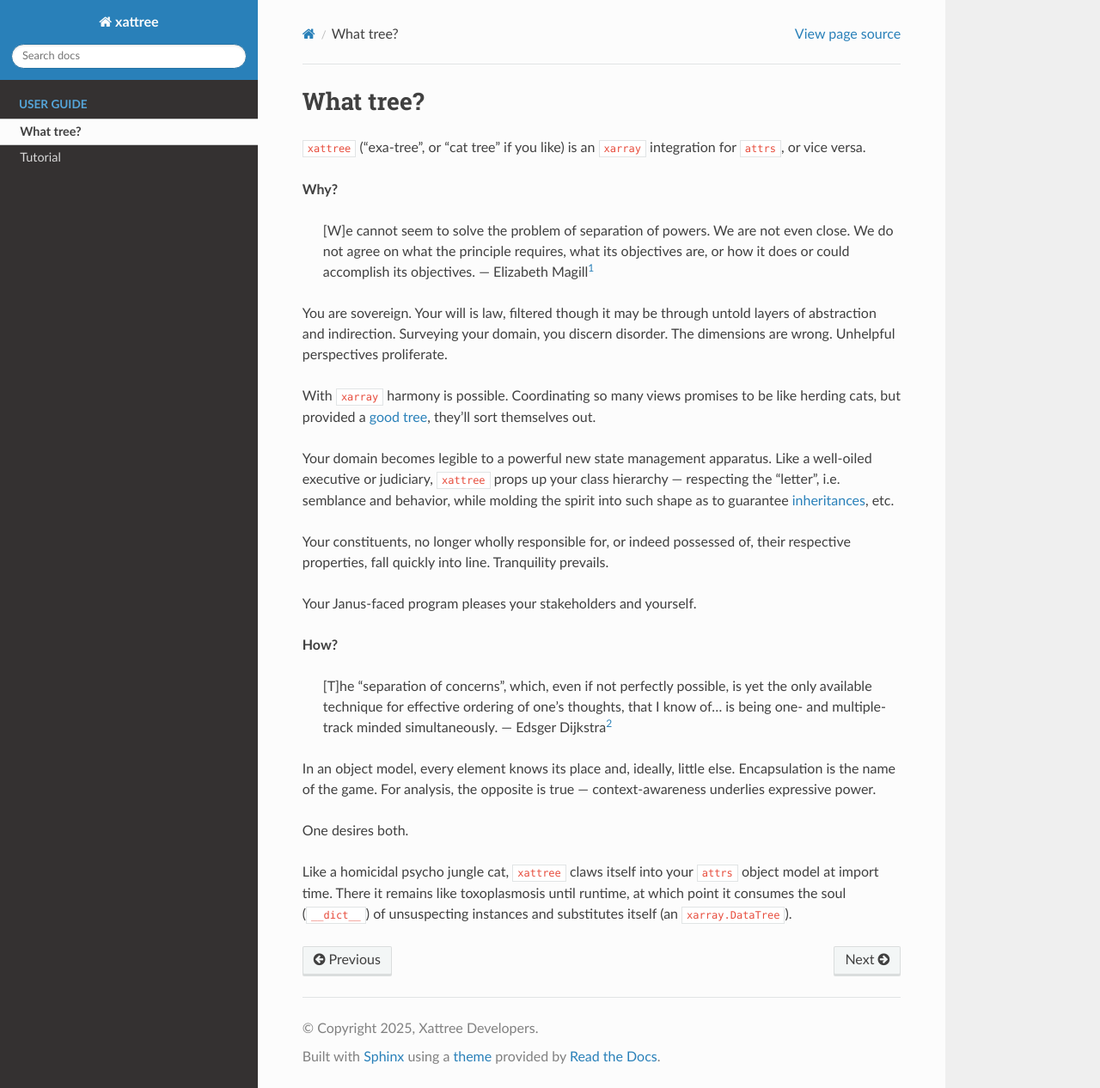
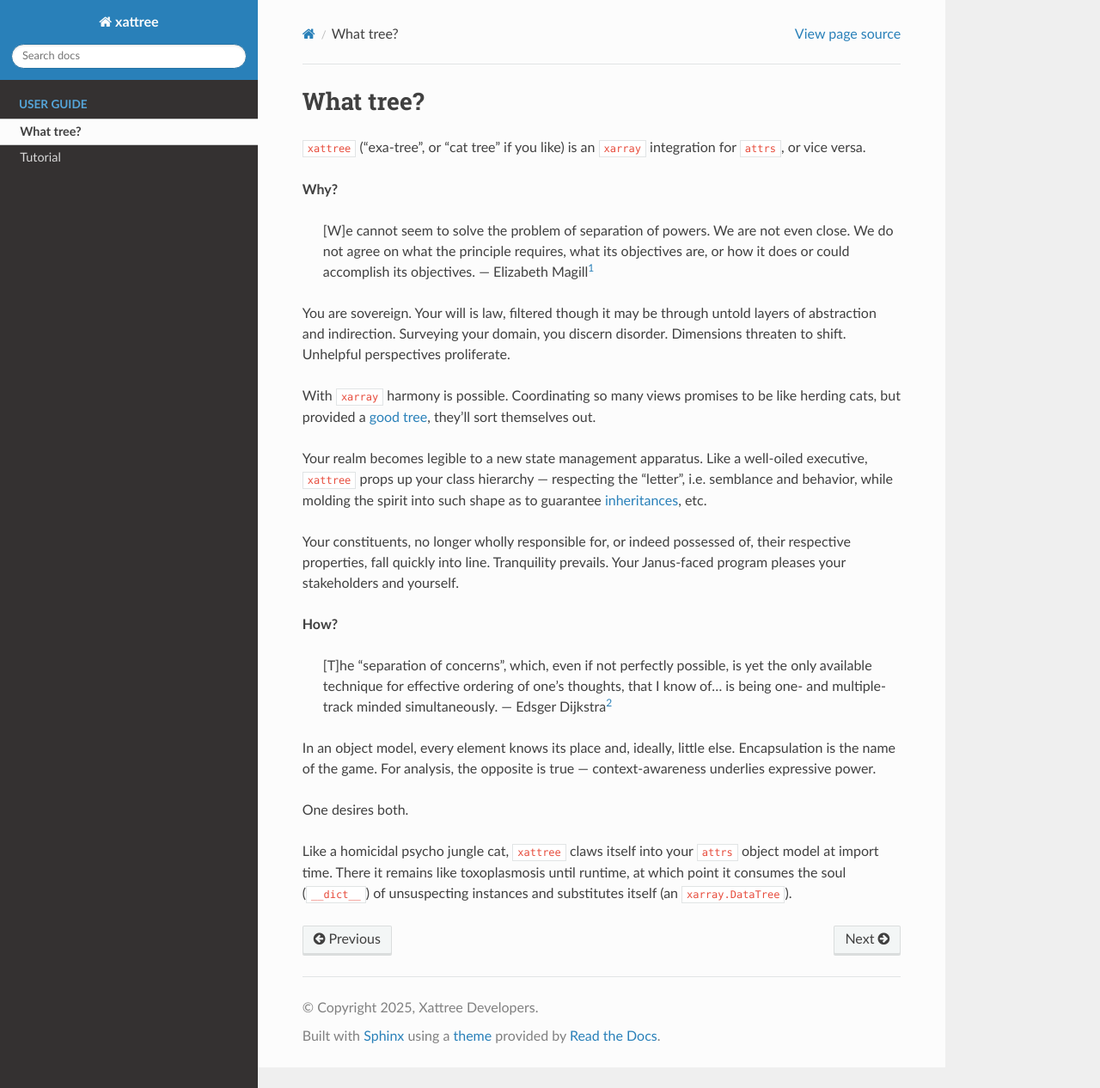
Before and after one commit to modflowpy/xattree, a Sphinx documentation site: the page built from docs/md/wat.md, in a window 1280 px wide and 1266 px high. Shown: the whole window at 86% size. Built offline with Sphinx 7.4.7 and the Read the Docs theme 3.1.0, drawn with Linux system fonts in a browser that asks for light colours; pages that are not in the unit, such as notebooks, are missing from menus.

```diff
--- a/docs/md/wat.md
+++ b/docs/md/wat.md
@@ -6,15 +6,13 @@
 
 > [W]e cannot seem to solve the problem of separation of powers. We are not even close. We do not agree on what the principle requires, what its objectives are, or how it does or could accomplish its objectives. &mdash; Elizabeth Magill<sup>[1]</sup>
 
-You are sovereign. Your will is law, filtered though it may be through untold layers of abstraction and indirection. Surveying your domain, you discern disorder. The dimensions are wrong. Unhelpful perspectives proliferate.
+You are sovereign. Your will is law, filtered though it may be through untold layers of abstraction and indirection. Surveying your domain, you discern disorder. Dimensions threaten to shift. Unhelpful perspectives proliferate.
 
 With `xarray` harmony is possible. Coordinating so many views promises to be like herding cats, but provided a [good tree](https://docs.xarray.dev/en/stable/generated/xarray.DataTree.html), they'll sort themselves out.
 
-Your domain becomes legible to a powerful new state management apparatus. Like a well-oiled executive or judiciary, `xattree` props up your class hierarchy &mdash; respecting the "letter", i.e. semblance and behavior, while molding the spirit into such shape as to guarantee [inheritances](https://docs.xarray.dev/en/stable/user-guide/hierarchical-data.html#alignment-and-coordinate-inheritance), etc.
+Your realm becomes legible to a new state management apparatus. Like a well-oiled executive, `xattree` props up your class hierarchy &mdash; respecting the "letter", i.e. semblance and behavior, while molding the spirit into such shape as to guarantee [inheritances](https://docs.xarray.dev/en/stable/user-guide/hierarchical-data.html#alignment-and-coordinate-inheritance), etc.
 
-Your constituents, no longer wholly responsible for, or indeed possessed of, their respective properties, fall quickly into line. Tranquility prevails.
-
-Your Janus-faced program pleases your stakeholders and yourself.
+Your constituents, no longer wholly responsible for, or indeed possessed of, their respective properties, fall quickly into line. Tranquility prevails. Your Janus-faced program pleases your stakeholders and yourself.
 
 **How?**
 
```
Also changed, not shown: docs/md/tut.md (+19 -15 lines).
